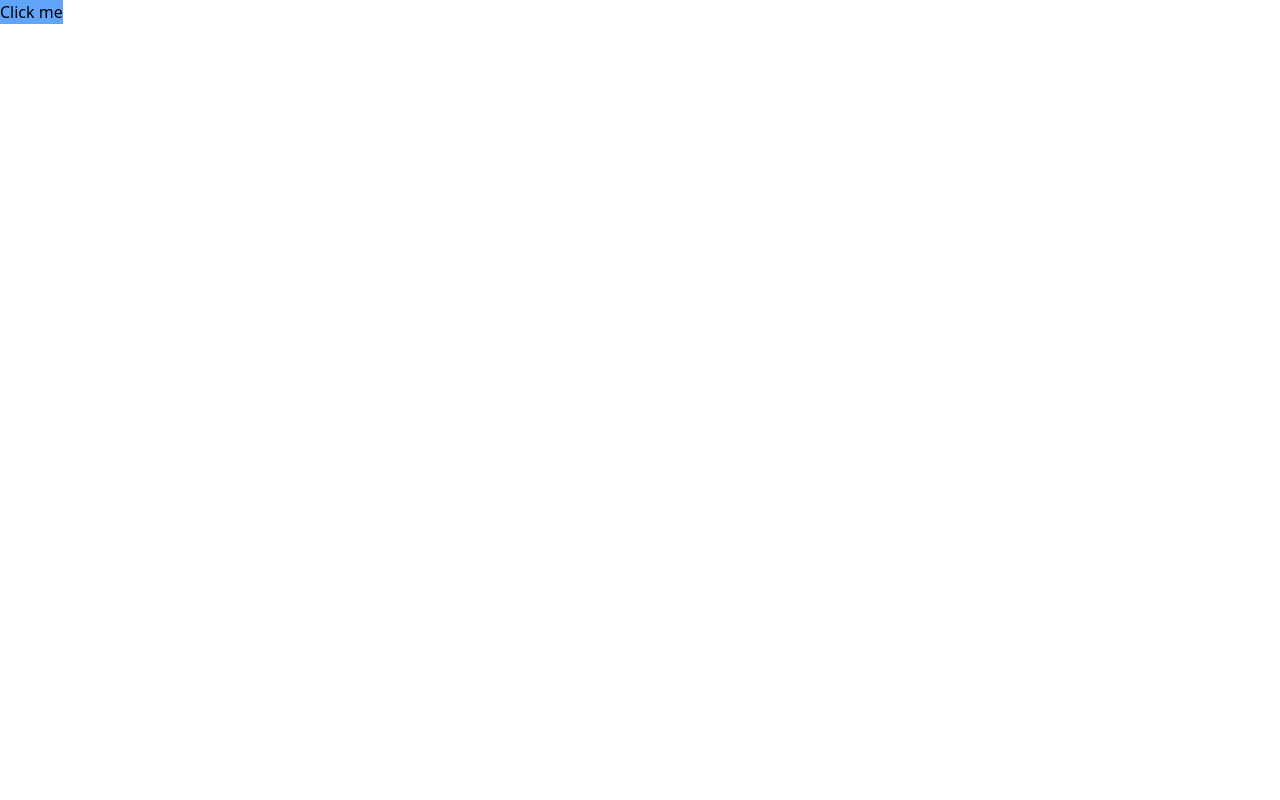
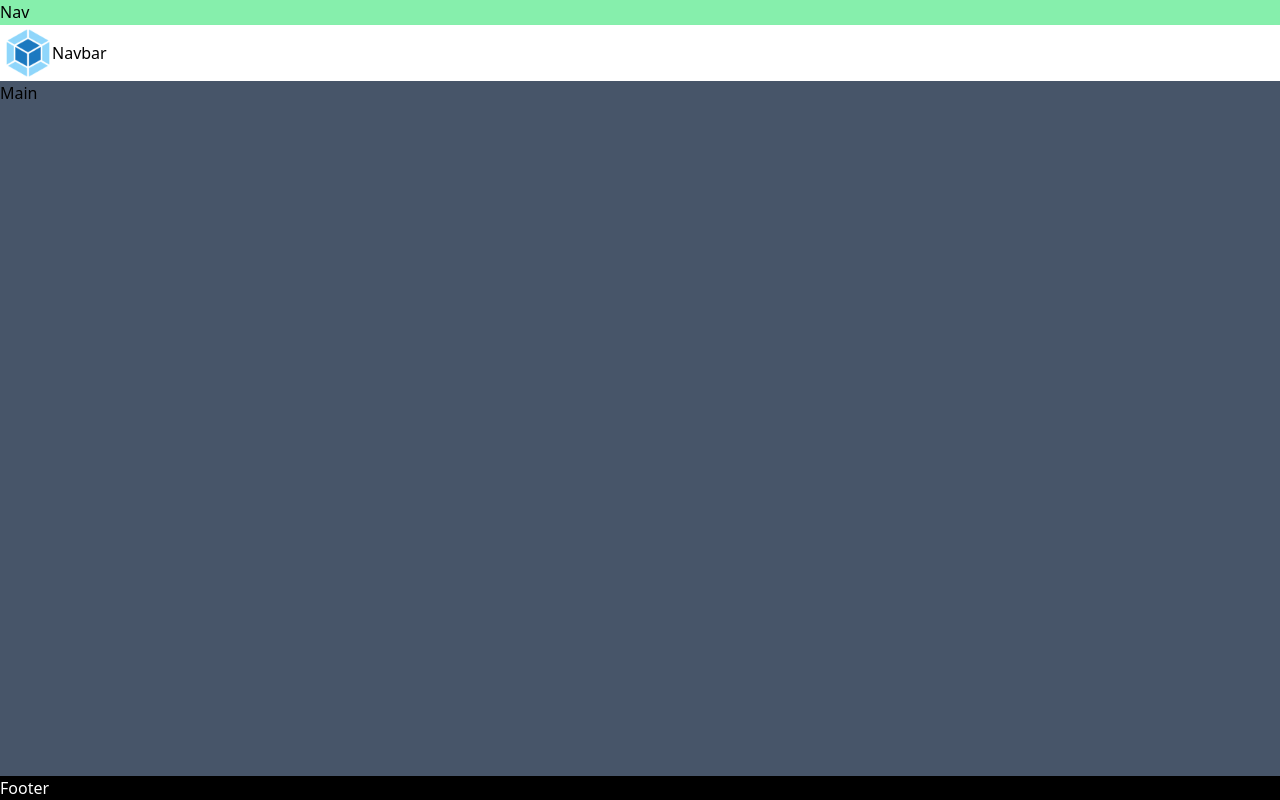
Before and after one commit to Ashish067/e-commerce, a React (Vite) app: page / in a window 1280 px wide. Built offline with nearby package versions, Linux system fonts and the light colour scheme.

Commit message:
created a navbar component with a logo in it

```diff
--- a/src/App.tsx
+++ b/src/App.tsx
@@ -1,5 +1,17 @@
+import GridLayout from "./components/GridLayout";
+import Navbar from "./components/Navbar";
+
 const App = () => {
-  return <button className="bg-blue-400">Click me </button>;
+  return (
+    <GridLayout>
+      <div className="bg-green-300">Nav</div>
+      <div>
+        <Navbar />
+      </div>
+      <div className="bg-slate-600">Main</div>
+      <div className="bg-black text-white">Footer</div>
+    </GridLayout>
+  );
 };
 
 export default App;
--- /dev/null
+++ b/src/components/Navbar.tsx
@@ -0,0 +1,12 @@
+import logo from "../assets/logo.webp";
+
+const Navbar = () => {
+  return (
+    <nav className="flex bg-white shadow-md p-1">
+      <img src={logo} alt="logo" className="max-w-12 max-h-12 object-cover" />
+      <h1 className="self-center">Navbar</h1>
+    </nav>
+  );
+};
+
+export default Navbar;
```
Also changed, not shown: src/assets/logo.webp (added).
